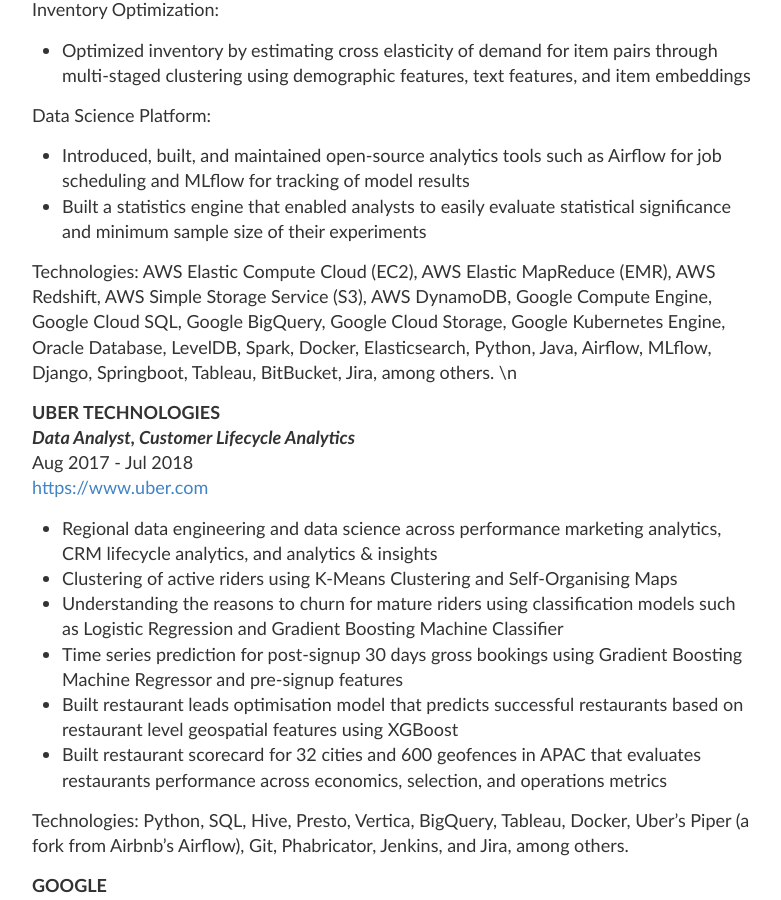
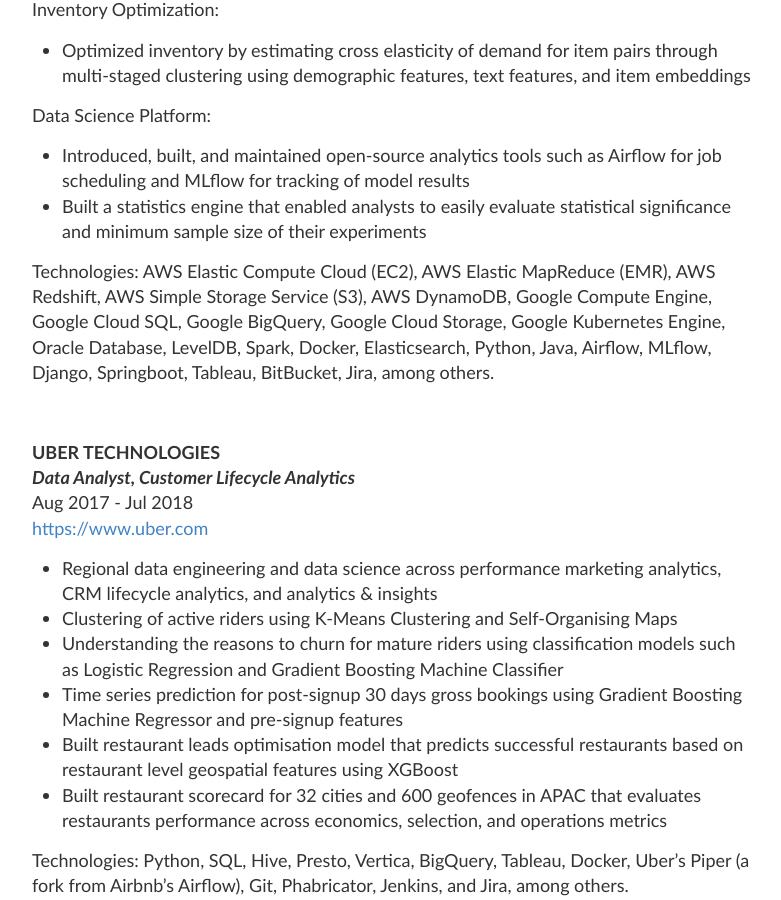
Before and after one commit to wngaw/wngaw.github.io, a Jekyll site: the page built from resume.md, in a window 1280 px wide and 900 px high, scrolled down 1016 px. Shown: the whole window, without its empty margins (248-1029 px from the left). Built offline with Jekyll 4.4.1, drawn with Linux system fonts in a browser that asks for light colours.

Commit message:
add breakline

```diff
--- a/resume.md
+++ b/resume.md
@@ -32,7 +32,8 @@
 - Built a statistics engine that enabled analysts to easily evaluate statistical significance and minimum sample size of their experiments
 
 Technologies: AWS Elastic Compute Cloud (EC2), AWS Elastic MapReduce (EMR), AWS Redshift, AWS Simple Storage Service (S3), AWS DynamoDB, Google Compute Engine, Google Cloud SQL, Google BigQuery, Google Cloud Storage, Google Kubernetes Engine, Oracle Database, LevelDB, Spark, Docker, Elasticsearch, Python, Java, Airflow, MLflow, Django, Springboot, Tableau, BitBucket, Jira, among others.
-\n
+
+<br />
 
 **UBER TECHNOLOGIES**
 _**Data Analyst, Customer Lifecycle Analytics**_
```
